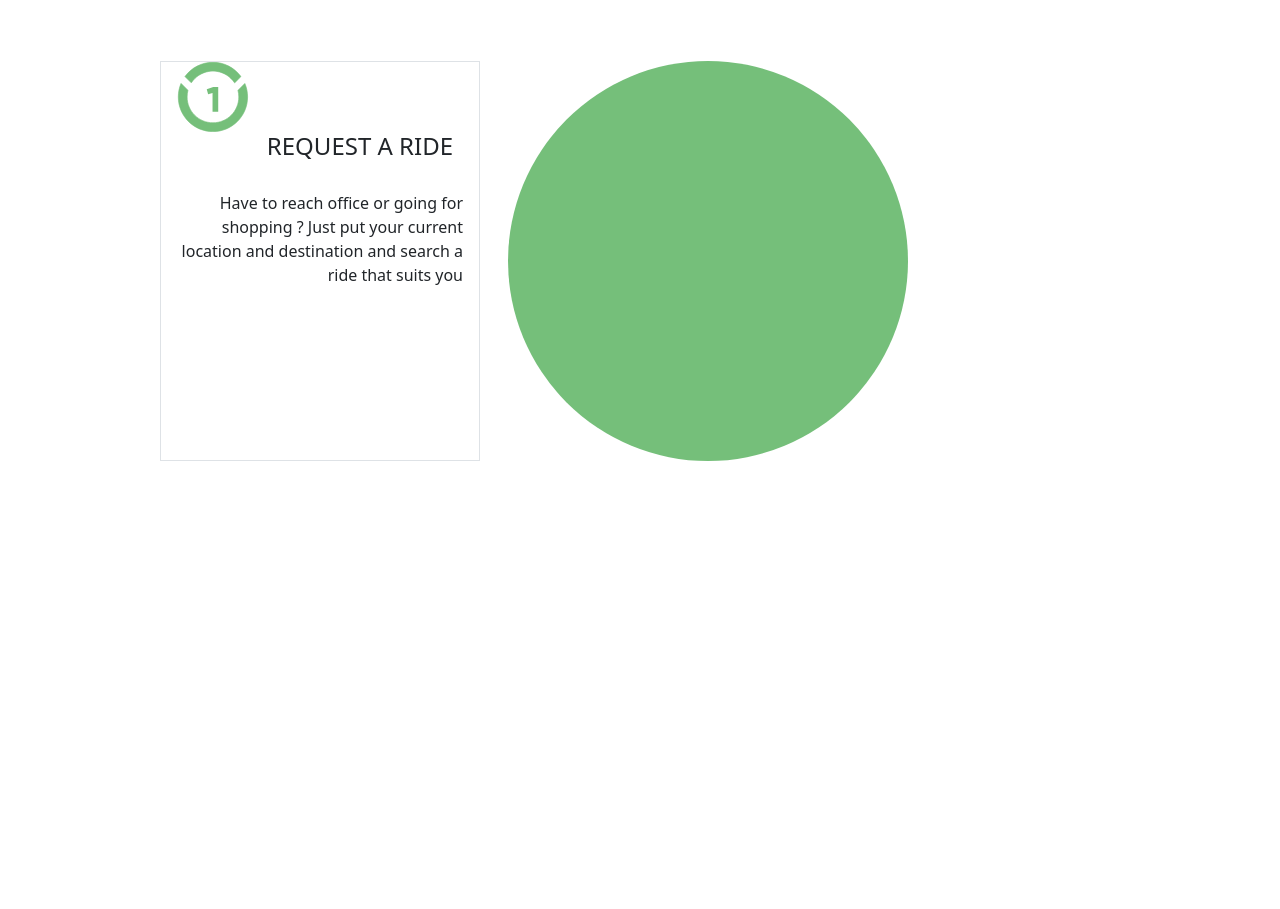
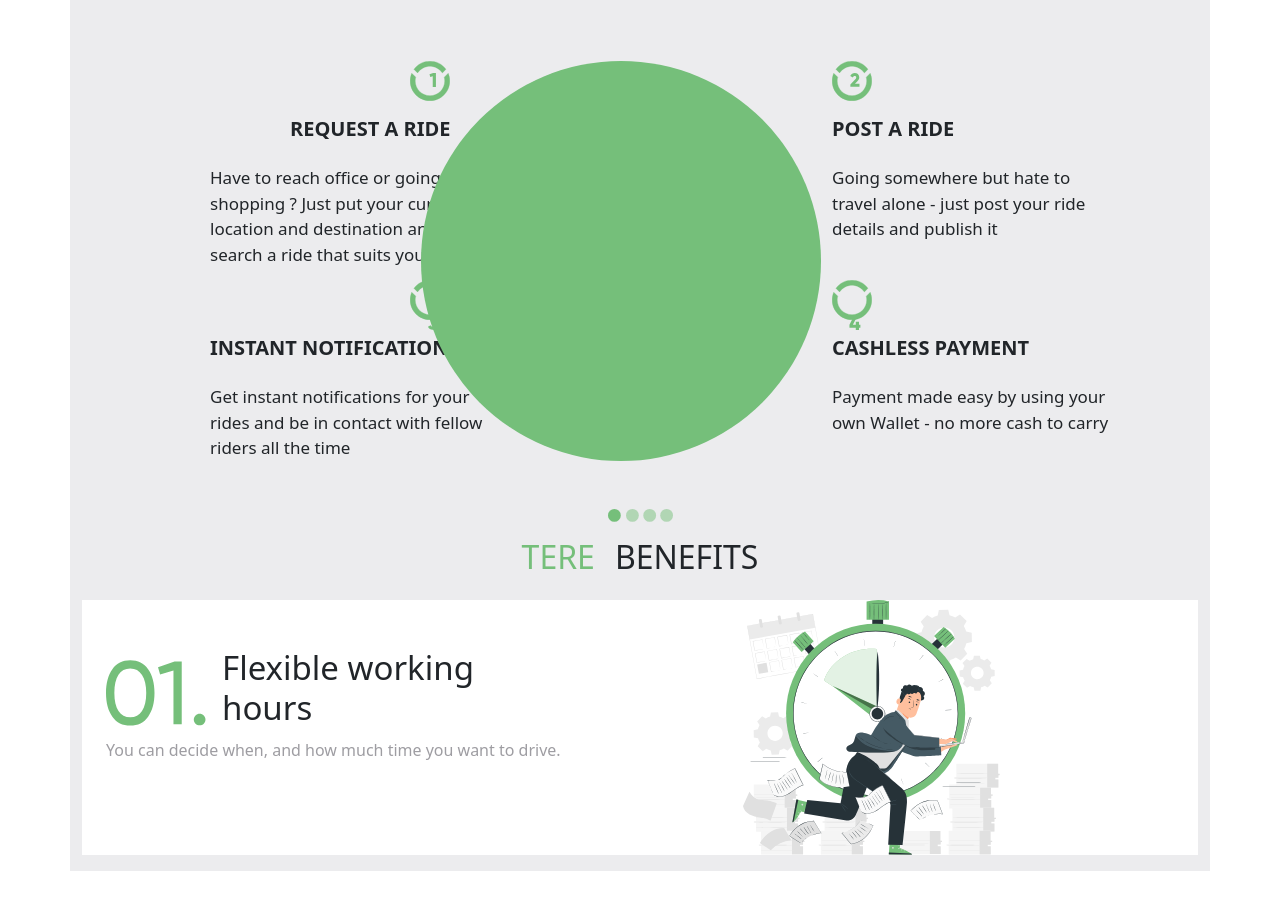
Before and after one commit to UfaqFatima786/Figma-template-02, a plain HTML site: page index.html in a window 1280 px wide. Shown: the part 879-1788 px from the top of the page. Before the commit the page ends 1388 px from the top, so only its background shows below. Drawn offline with nearby package versions, Linux system fonts and the light colour scheme.

Commit message:
figma-template-2

```diff
--- a/index.html
+++ b/index.html
@@ -42,11 +42,15 @@
         </div>
     </div>
 
+    <div class="container">
+
+
         <div class="row mx-auto my-5">
             <div class="col-6 d-flex justify-content-center">
                 <section class="section-hero ">
                     <h3 class="heading-3">DOWNLOAD APP, SAVE MONEY, MAKE FRIENDS!</h3>
-                <p class="para-1"> Its simple and its free. Play your part in reducing Carbon Footprint and help Mother
+                    <p class="para-1"> Its simple and its free. Play your part in reducing Carbon Footprint and help
+                        Mother
                         Nature to sustain its beauty. So what are you waiting for ?
                         Lets ride together</p>
                     <img src="images/img2.svg" class="location">
@@ -64,43 +68,87 @@
                 <button class="btn-1 mt-auto">Apply now</button>
             </section>
         </div>
-    <div class="row mx-auto my-5">
+        <div class="row d-flex flex-wrap mx-auto my-5">
             <div class="col-12 d-flex justify-content-center">
                 <h2 class="heading-2"> HOW TERE WORKS </h2>
             </div>
 
             <div class="col-12 d-flex justify-content-center">
-            <p class="para-3"> Download and install the tere app. Enter your phone number and make your user account.
+                <p class="para-3"> Download and install the tere app. Enter your phone number and make your user
+                    account.
                     when approved you may start driving.</p>
             </div>
         </div>
-    <div class="row mx-auto my-5 justify-content-center">
-        <div class="col-3 mx-3 border">
-            <img src="images/01.svg" class="img"><img src="images/1.svg" class="images">
-            <h4 class="heading-4">REQUEST A RIDE</h4>
-            <p class="para-4">Have to reach office or going for shopping ?
+
+
+
+        <div class="row mx-auto my-5 d-flex">
+
+            <div class="col-3 mx-3 ">
+                <img src="images/01.svg" class="img"><img src="images/1.svg" class="image1">
+                <h4 class="heading-4 mt-3">REQUEST A RIDE</h4>
+                <p class="para-4 ">Have to reach office or going for shopping ?
                     Just put your current location and destination and search a ride that suits you</p>
+                <br><br>
+
+                <img src="images/01.svg" class="img"><img src="images/3.svg" class="images3">
+                <h4 class="heading-4 mt-3 head4">INSTANT NOTIFICATIONS</h4>
+                <p class="para-4 ">Get instant notifications for your rides and be in contact with fellow riders all the
+                    time</p>
             </div>
-        <div class="col-3">
+
+            <div class="col-3 mx-3">
                 <img src="images/Ellipse 1.svg">
             </div>
-        <div class="col-3"></div>
+            <div class="col-3 mx-3">
+
+                <img src="images/01.svg" class="imga"><img src="images/2.svg" class="image2">
+                <h4 class="heading-4 mt-3 head4">POST A RIDE</h4>
+                <p class="para-4 ">Going somewhere but hate to travel alone -
+                    just post your ride details and publish it</p>
+                <br><br>
+                <img src="images/03.svg" class="imga"><img src="images/4.svg" class="images4">
+                <h4 class="heading-4 mt-3 head4">CASHLESS PAYMENT</h4>
+                <p class="para-4 ">Payment made easy by using your own Wallet - no more cash to carry</p>
+            </div>
+        </div>
+        <div class="row mx-auto my-3 d-flex">
+            <div class="col-12 my-auto d-flex">
+                <img src="images/circles.svg" class="circle mx-auto">
+            </div>
+        </div>
+
+        <div class="row mx-auto mb-5 d-flex justify-content-center">
+            <div class="col-6  justify-content-center">
+                <h2 class="heading2 "> TERE </h2>
+                <h2 class="heading02">BENEFITS </h2>
 
             </div>
 
 
 
 
+            <div class="row mx-3 my-3 bg-white">
+                <div class="col-7">
+                    <section class="justify-content-center">
+                        <div class="working d-flex gap-3">
+                            <img src="images/01..svg" class="flexible mt-5">
+                            <h5 class="heading-5 mt-5">Flexible working hours</h5>
 
+                        </div>
 
-
-
-
-
+                        <p class="paragraph">You can decide when, and how much time you want to drive.</p>
+                    </section>
+                </div>
+                <div class="col-3">
+                    <img src="images/Frame1.svg">
+                </div>
+            </div>
 
             <script src="https://cdn.jsdelivr.net/npm/bootstrap@5.3.8/dist/js/bootstrap.bundle.min.js"
                 integrity="sha384-FKyoEForCGlyvwx9Hj09JcYn3nv7wiPVlz7YYwJrWVcXK/BmnVDxM+D2scQbITxI"
                 crossorigin="anonymous"></script>
+        </div>
 </body>
 
 </html>
--- a/style.css
+++ b/style.css
@@ -2,7 +2,9 @@
     margin: 0;
     padding: 0;
 }
-
+.container{
+    background-color: #ececee;
+}
 .logo-1 {
     width: 200px;
     height: 50px;
@@ -107,30 +109,107 @@ ul li {
 
 .col-3 {
     position: relative;
+    border-radius: 2px;
 }
 
 .img {
-    width: 80px;
-    height: 70px;
+    position: relative;
+    width: 40px;
+    height: 40px;
     display: block;
+margin-left: 300px;
 }
+.imga {
+    position: relative;
+    width: 40px;
+    height: 40px;
+    display: block;
+margin-left: 100px;
+}
+.image1 {
+    position: absolute;
+    top: 12px;
+    left: 120px;
+    width: 30px;
+    height: 14px;
+    margin-left: 200px;
+}
+.images3{
+    position: absolute;
+    top: 255px;
+    left: 120px;
+    width: 30px;
+    height: 14px;
+    margin-left: 200px;
 
-.images {
+}
+.image2 {
     position: absolute;
-    top: 25px;
-    left: 37px;
+    top: 12px;
+    left: 120px;
     width: 30px;
-    height: 25px;
+    height: 14px;
+    margin-right: 200px;
+}
+.images4{
+    position: absolute;
+    top: 255px;
+    left: 120px;
+    width: 30px;
+    height: 14px;
+    margin-right: 200px;
+
 }
 
 .heading-4 {
-    text-align: right;
-    width: 280px;
-    height: 51px;
+
+margin-left: 180px;
+ width: 270px;
+    height: 40px;
+    font-size: 20px;
+    font-weight: bold;
 }
 
 .para-4 {
-    width: 290px;
-    height: 90px;
-    text-align: right;
+    text-align: left;
+   margin-left: 100px;
+ width: 280px;
+    height: 51px;
+    font-size: 17px;
+    gap: 5px;
 }
+.head4{
+    margin-left: 100px;
+
+}
+.heading-04{
+    margin-right: 100px;
+ width: 270px;
+    height: 40px;
+    font-size: 20px;
+    font-weight: bold;
+}
+
+.col-6{
+display: flex;    align-items: center;
+gap: 20px;
+}
+.heading2{
+    /* margin: 311px;
+    height: 50px;
+    font-size: 46px; */
+    color: #75BF7A;
+
+}
+.flexible{
+width: 100px;
+height: 90px;
+}
+.heading-5{
+font-size: 33px;
+width: 300px;
+height: 65px;
+}
+.paragraph{
+    color:#9E9DA2;
+}
```
Also changed, not shown: images/01..svg (added), images/02..svg (added), images/03..svg (added), images/Frame1.svg (added), images/Frame2.svg (added), images/Frame3.svg (added), images/circles.svg (added), images/mobile.svg (added). Lines whose indentation alone changed are shown as unchanged.
